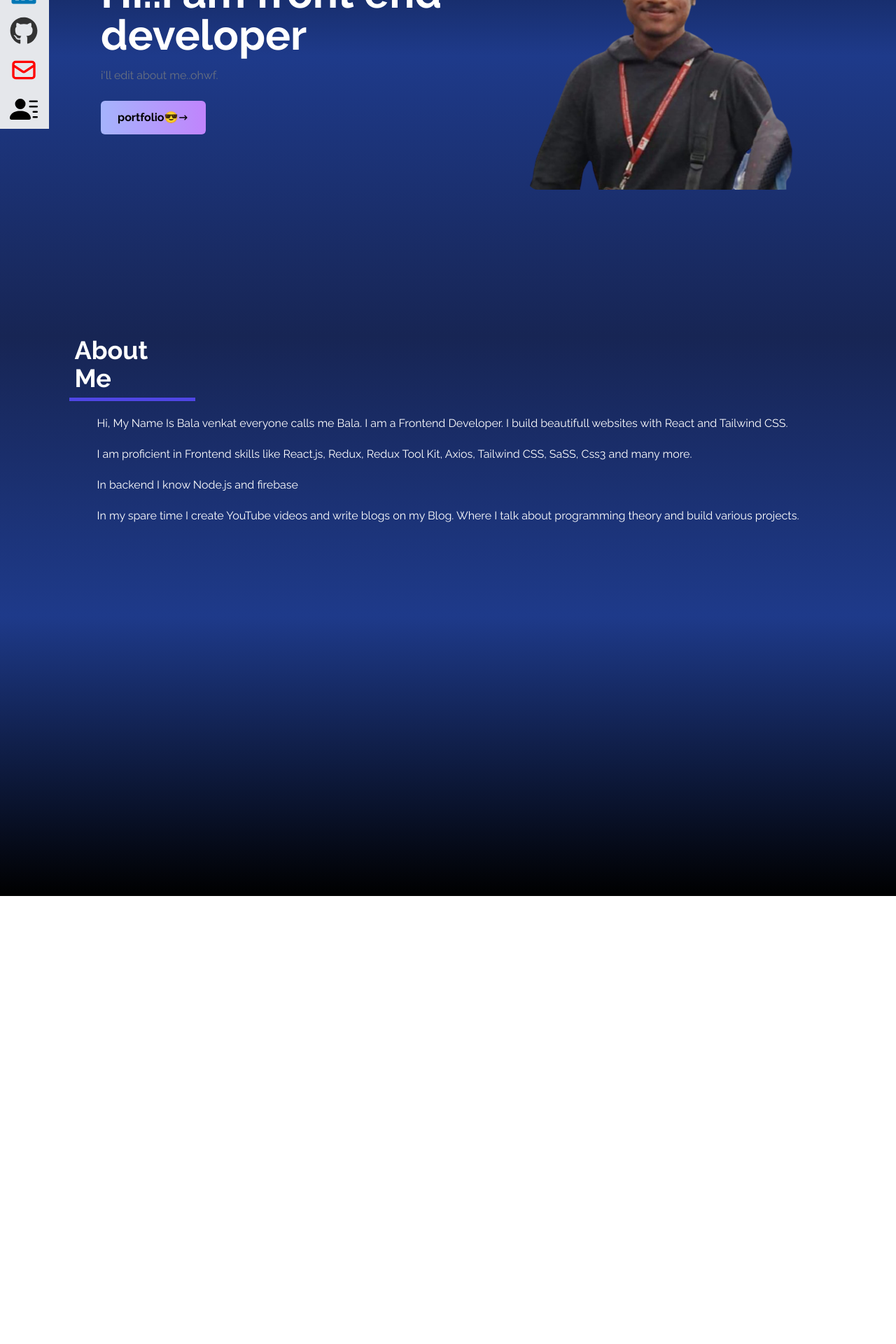
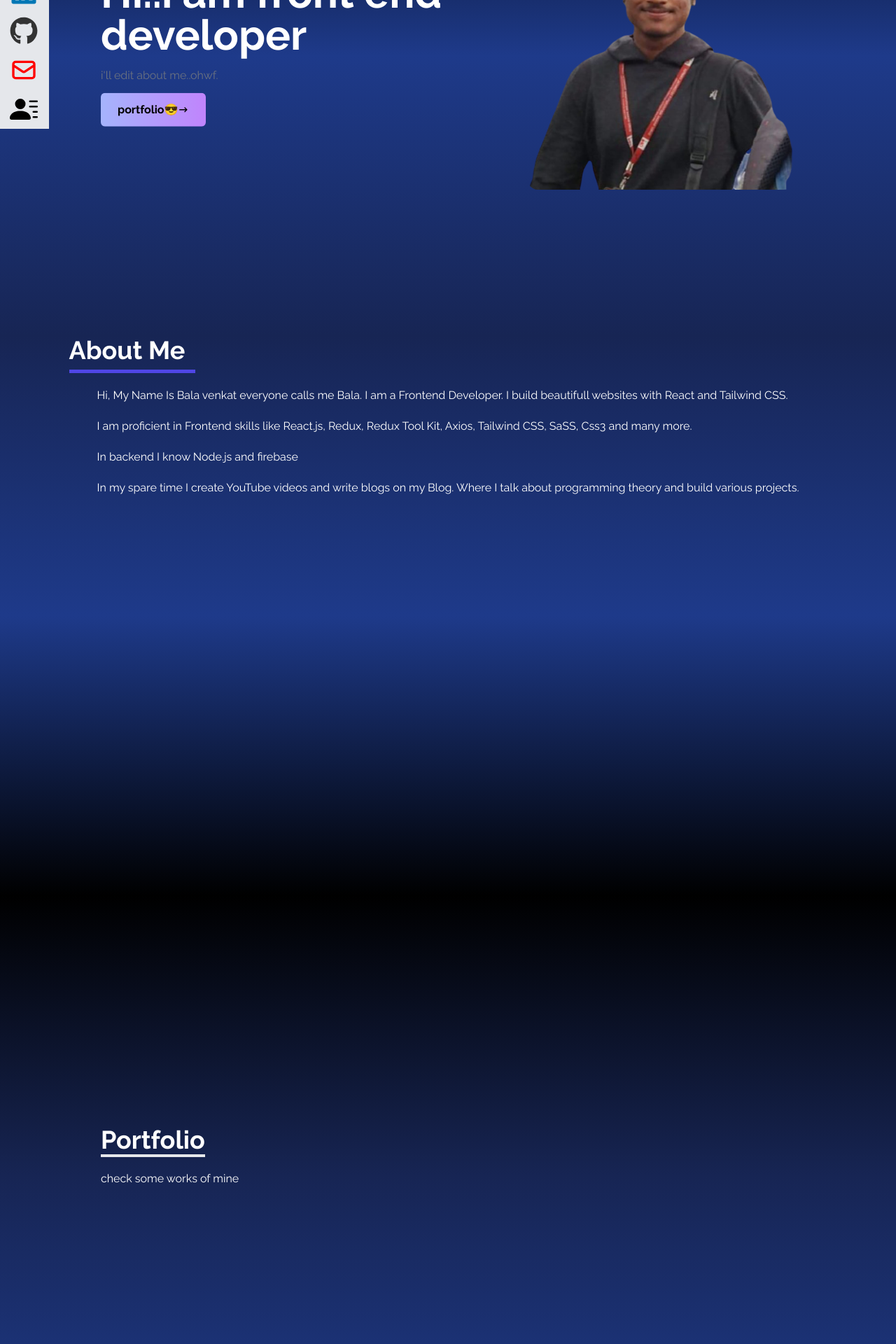
Before and after one commit to balavenkat123/b-portfolio, a React (Vite) app: page / in a window 1280 px wide. Shown: the part 320-2240 px from the top of the page at 70% size. Before the commit the page ends 1600 px from the top, so only its background shows below. Built offline with nearby package versions, Linux system fonts and the light colour scheme.

Commit message:
experencesection

```diff
--- a/src/App.jsx
+++ b/src/App.jsx
@@ -4,15 +4,22 @@ import Home from "./components/Home"
 import './App.css'
 import SocialLinks from './components/SocialLinks'
 import About from './components/About'
+import Portfolio from './components/Portfolio'
 
 function App() {
 
   return (
     <div>
+
       <NavBar/>
       <Home/>
       <SocialLinks/>
       <About/>
+      <Portfolio />
+
+
+
+
   </div>
 
   )
--- a/src/components/About.jsx
+++ b/src/components/About.jsx
@@ -3,10 +3,10 @@ import React from "react";
 
 const About = () => {
   return (
-    <section className="h-screen w-full bg-gradient-to-b from-blue-950 via-blue-900 to-black text-white" id="about">
+    <section className="h-screen w-full bg-gradient-to-b from-blue-950 via-blue-900 to-black text-white md:h-screen" id="about">
       <div className="container mx-auto grid  items-center justify-center ">
         <div className="about-info">
-          <h2 className="text-4xl font-bold mb-5 border-b-[5px] w-[180px] border-indigo-600 pb-2 px-2">
+          <h2 className="text-4xl font-bold mb-5 border-b-[5px] w-[180px] border-indigo-600 pb-2 ">
             About Me
           </h2>
 
--- a/src/components/Home.jsx
+++ b/src/components/Home.jsx
@@ -1,6 +1,7 @@
 import React from 'react'
 import HeroImage from '../assets/HeroImage.png'
 import {CgArrowRight} from 'react-icons/cg'
+
 
 
 
@@ -11,9 +12,10 @@ const Home = () => {
       <div className='max-w-screen-lg mx-auto flex flex-col items-center justify-center h-full px-4 md:flex-row' >
         <div className='flex flex-col justify-center h-full' >
           <h2 className='text-4xl sm:text-6xl font-bold text-white'>Hi..i am front end developer</h2>
+
           <p className='text-gray-500 py-4 max-w-md'>i'll edit about me..ohwf.</p>
           <div>
-            <button className='group text-black font-bold w-fit px-6 py-3 my-2 flex items-center rounded-md bg-gradient-to-r from-indigo-300 to-purple-400 cursor-pointer'>
+            <button className='group text-black font-bold w-fit px-6 py-3 my-2 flex items-center rounded-md bg-gradient-to-r from-indigo-300 to-purple-400 cursor-pointer animate-bounce'>
               portfolio😎 <span className='group-hover:rotate-90 duration-300'><CgArrowRight/> </span>
             </button>
           </div>
--- /dev/null
+++ b/src/components/Portfolio.jsx
@@ -0,0 +1,78 @@
+import React from 'react'
+import arrayDestruct from "../assets/portfolio/arrayDestruct.jpg"
+import installNode from "../assets/portfolio/installNode.jpg"
+import navbar from "../assets/portfolio/navbar.jpg"
+import reactParallax from "../assets/portfolio/reactParallax.jpg"
+import reactPortfolio2 from "../assets/portfolio/reactPortfolio2.jpg"
+import reactSmooth from "../assets/portfolio/reactSmooth.jpg"
+import reactWeather from "../assets/portfolio/reactWeather.jpg"
+
+const Portfolio = () => {
+
+  const portfolios = [
+    {
+      id:1,
+      src: arrayDestruct
+      // link: "https://b-shopzz.netlify.app"
+
+    },
+    {
+      id:2,
+      src: installNode
+
+
+    },
+    {
+      id:3,
+      src: navbar
+
+    },
+    {
+      id:4,
+      src: reactParallax
+
+    },
+    {
+      id:5,
+      src: reactPortfolio2
+
+    },
+    {
+      id:6,
+      src: reactSmooth
+
+    },
+  ]
+
+  return (
+    <div className="h-screen w-full bg-gradient-to-b from-black via-blue-950 to-blue-900 text-white md:h-screen">
+      <div className='max-w-screen-lg p-4 mx-auto flex flex-col justify-center w-full h-full'>
+        <div className='pb-8'>
+          <p className='text-4xl font-bold inline border-b-4 border-grey-500'>Portfolio</p>
+          <p className='py-6' >check some works of mine</p>
+        </div>
+
+        <div className='grid sm:grid-cols-2 md:grid-cols-3 gap-8 px-12 sm:px-0'>
+          {portfolios.map(({id,src}) =>{
+            <div key={id } className='shadow-md shadow-purple-800 rounded-lg'>
+              <img  src={src} alt="" className='hover:scale-105 duration-200 rounded-md'/>
+              <div className='flex items-center justify-center '>
+                <button className='w-1/2 px-6 py-3 m-4 duration-200 hover:scale-150 font-bold  '>Demo</button>
+                <button  className='w-1/2 px-6 py-3 m-4 duration-200 hover:scale-150 font-bold'>Code</button>
+              </div>
+          </div>
+
+          })}
+
+
+
+        </div>
+      </div>
+    </div>
+  )
+
+
+
+}
+
+export default Portfolio
```
